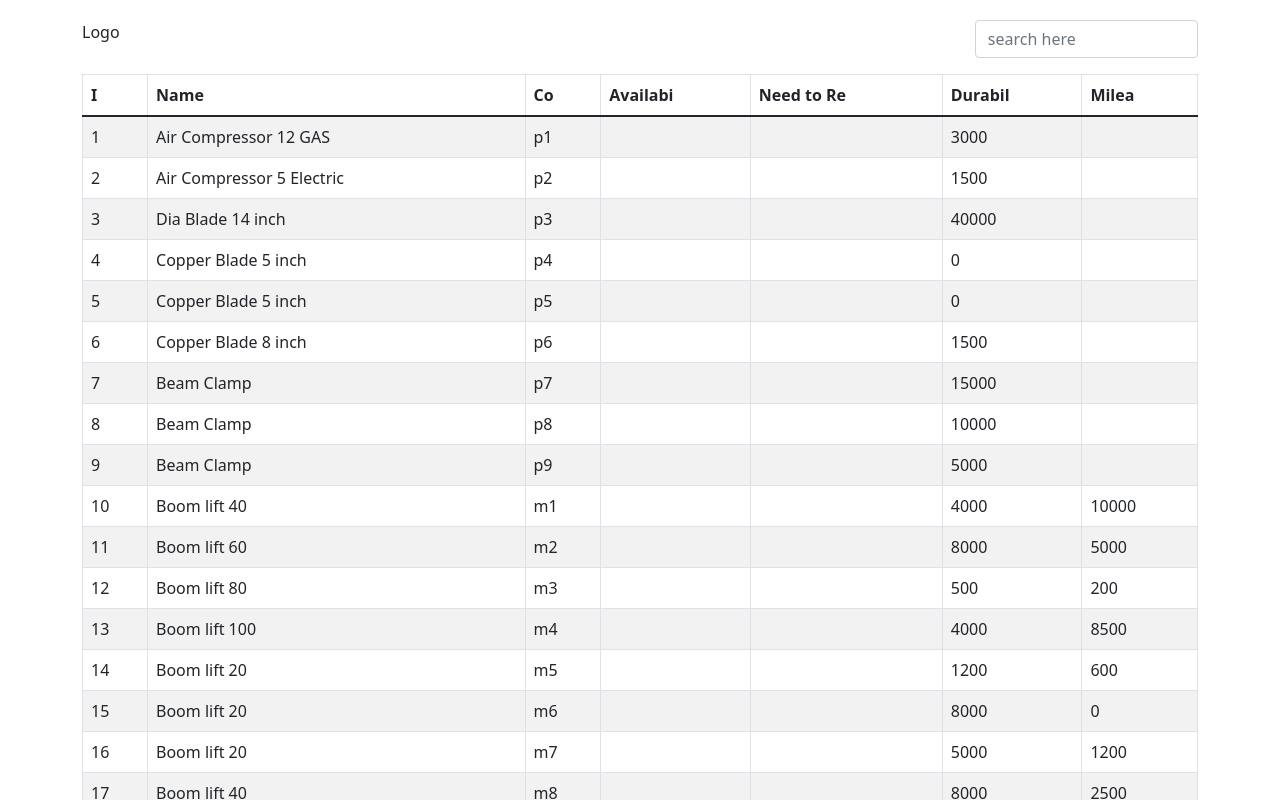
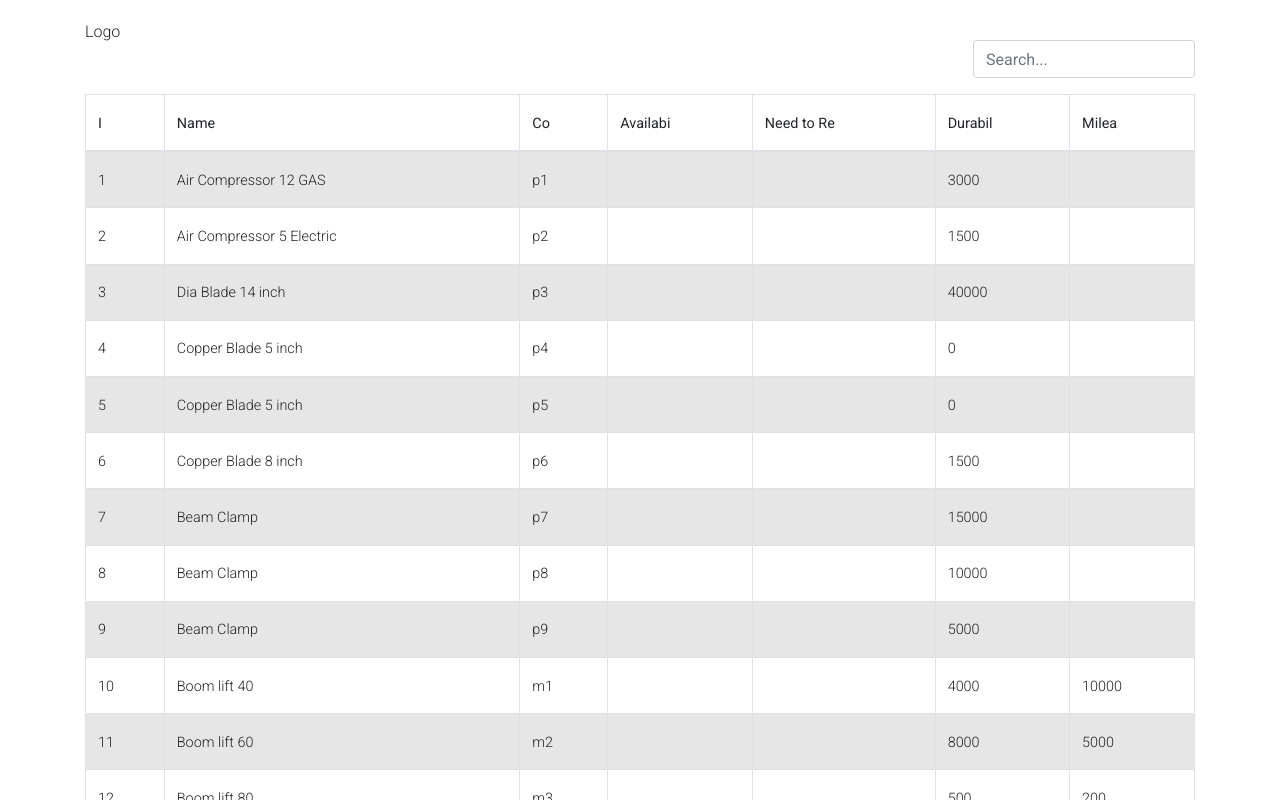
Before and after one commit to foysalahamedsifat/Colab, a React (Create React App) app: page / in a window 1280 px wide. Shown: the top 800 px of the page. Built offline with nearby package versions, Linux system fonts and the light colour scheme; no server answers.

Commit message:
Search functionality

```diff
--- a/package.json
+++ b/package.json
@@ -9,6 +9,7 @@
     "@testing-library/user-event": "^13.5.0",
     "axios": "^0.26.1",
     "bootstrap": "^5.1.3",
+    "mdbreact": "^5.2.0",
     "react": "^18.0.0",
     "react-bootstrap": "^2.2.3",
     "react-dom": "^18.0.0",
--- a/src/components/nav/nav.js
+++ b/src/components/nav/nav.js
@@ -5,7 +5,7 @@ function Nav() {
     return (
         <div className="navber">
             <div className="logo">Logo</div>
-            <input className="form-control mb-3" type="search" name="search" id="search" placeholder="search here" />
+            {/* <input className="form-control mb-3" type="search" name="search" id="search" placeholder="search here" /> */}
         </div>
     )
 }
--- a/src/components/table/table.js
+++ b/src/components/table/table.js
@@ -1,36 +1,57 @@
-import React, { useEffect, useState } from "react";
+import React, {  useState } from "react";
 import Table from 'react-bootstrap/Table'
-import { getData } from "../../services/data.service";
+// import { getData } from "../../services/data.service";
 import {useContext} from "react";
 import { ProductContext } from "../ProductContext/ProductContext";
-import Nav from '../nav/nav'
-import '../table/table.css'
-import Modal from '../modal/modal'
+import Nav from '../nav/nav';
+import '../table/table.css';
+import Modal from '../modal/modal';
+
+
 function TableData() {
     const [brands, setBrands] = useState({ count: 0, data: [] });
     const [modalShow, setModalShow] = useState(false);
 
     const [Product, setUsers] = useContext(ProductContext);
+    const [searchInput, setSearchInput] = useState('');
+    const [filteredResults, setFilteredResults] = useState([]);
+
+    const searchItems = (searchValue) => {
+        setSearchInput(searchValue)
+        if (searchInput !== '') {
+            const filteredData = Product.filter((item) => {
+                return Object.values(item).join('').toLowerCase().includes(searchInput.toLowerCase())
+            })
+            setFilteredResults(filteredData)
+        }
+        else{
+            setFilteredResults(Product)
+        }
+    }
     console.log(Product)
 
     var i=1;
-    useEffect(() => {
-        getBrandData();
-    }, []);
+    // useEffect(() => {
+    //     getBrandData();
+    // }, []);
 
-    function getBrandData() {
-        (async () => {
-            const response = await getData();
-            console.log(response)
-            return setBrands({ count: response.count, data: response.data });
+    // function getBrandData() {
+    //     (async () => {
+    //         const response = await getData();
+    //         console.log(response)
+    //         return setBrands({ count: response.count, data: response.data });
 
-        })();
+    //     })();
 
-    }
+    // }
     return (
 
             <div className="container">
                 <Nav />
+                <input className="form-control mb-3" type="search" name="search" icon='search'
+                placeholder='Search...'
+                onChange={(e) => searchItems(e.target.value)} id="search" />
+
                 <Table striped bordered hover>
                     <thead>
                         <tr>
@@ -45,17 +66,31 @@ function TableData() {
                     </thead>
                     <tbody>
                     {
-          Product.map(user =>
+                        searchInput.length > 1 ? (
+          filteredResults.map(product =>
             <tr>
             <td>{i++}</td>
-            <td>{user.name}</td>
-            <td>{user.code}</td>
-            <td>{user.availability}</td>
-            <td>{user.needing_repair}</td>
-            <td>{user.durability}</td>
-            <td>{user.mileage}</td>
+            <td>{product.name}</td>
+            <td>{product.code}</td>
+            <td>{product.availability}</td>
+            <td>{product.needing_repair}</td>
+            <td>{product.durability}</td>
+            <td>{product.mileage}</td>
         </tr>
 
+            )):(
+                Product.map(product =>
+                    <tr>
+                    <td>{i++}</td>
+                    <td>{product.name}</td>
+                    <td>{product.code}</td>
+                    <td>{product.availability}</td>
+                    <td>{product.needing_repair}</td>
+                    <td>{product.durability}</td>
+                    <td>{product.mileage}</td>
+                </tr>
+
+                    )
             )
       }
 
--- a/src/index.js
+++ b/src/index.js
@@ -4,7 +4,9 @@ import './index.css';
 import App from './App';
 import reportWebVitals from './reportWebVitals';
 import 'bootstrap/dist/css/bootstrap.min.css';
-
+import '@fortawesome/fontawesome-free/css/all.min.css';
+import 'bootstrap-css-only/css/bootstrap.min.css';
+import 'mdbreact/dist/css/mdb.css';
 const root = ReactDOM.createRoot(document.getElementById('root'));
 root.render(
   <React.StrictMode>
```
Also changed, not shown: 1 other file (tests, documents, lock files or other folders).
